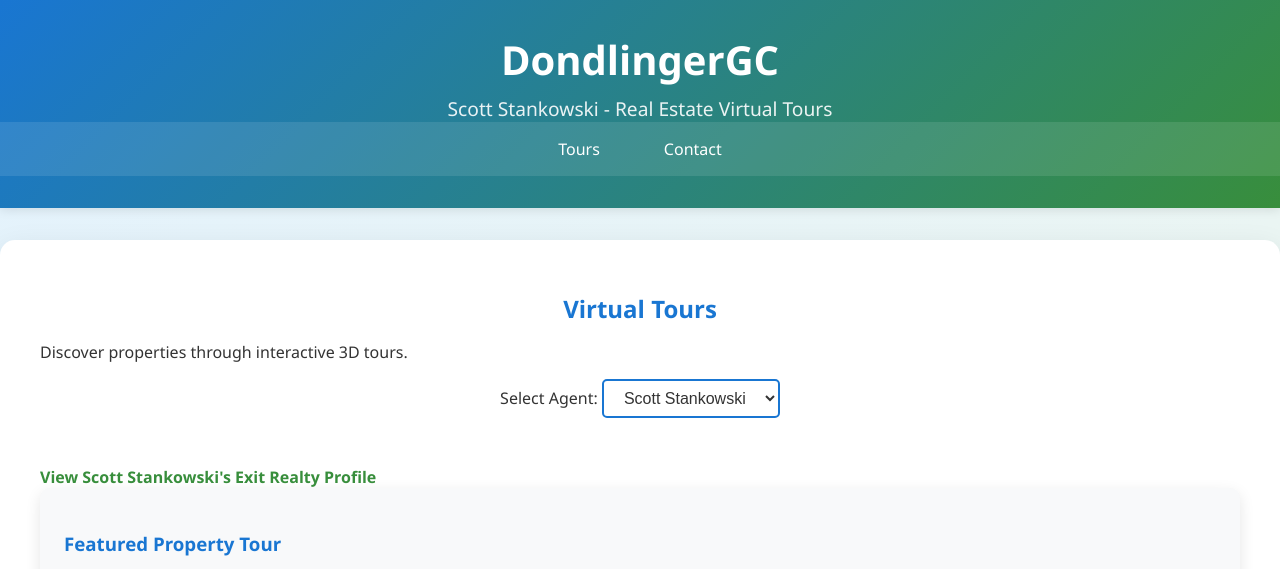
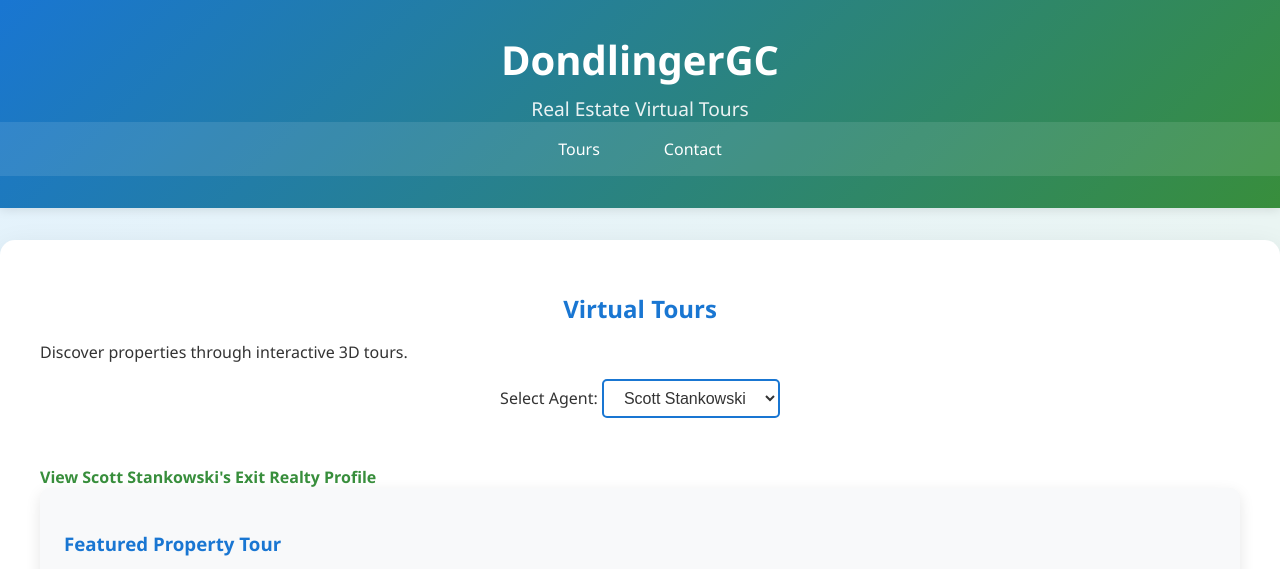
Before and after one commit to DondlingerGeneralContracting/dondlingergc, a plain HTML site: page index.html in a window 1280 px wide. Shown: the top 569 px of the page. Drawn offline with Linux system fonts and the light colour scheme.

Commit message:
Remove Scott Stankowski from header, keep Real Estate Virtual Tours

```diff
--- a/index.html
+++ b/index.html
@@ -194,7 +194,7 @@
     <header>
         <div class="logo">
             <h1>DondlingerGC</h1>
-            <p>Scott Stankowski - Real Estate Virtual Tours</p>
+            <p>Real Estate Virtual Tours</p>
         </div>
         <nav>
             <ul class="nav-menu">
```
